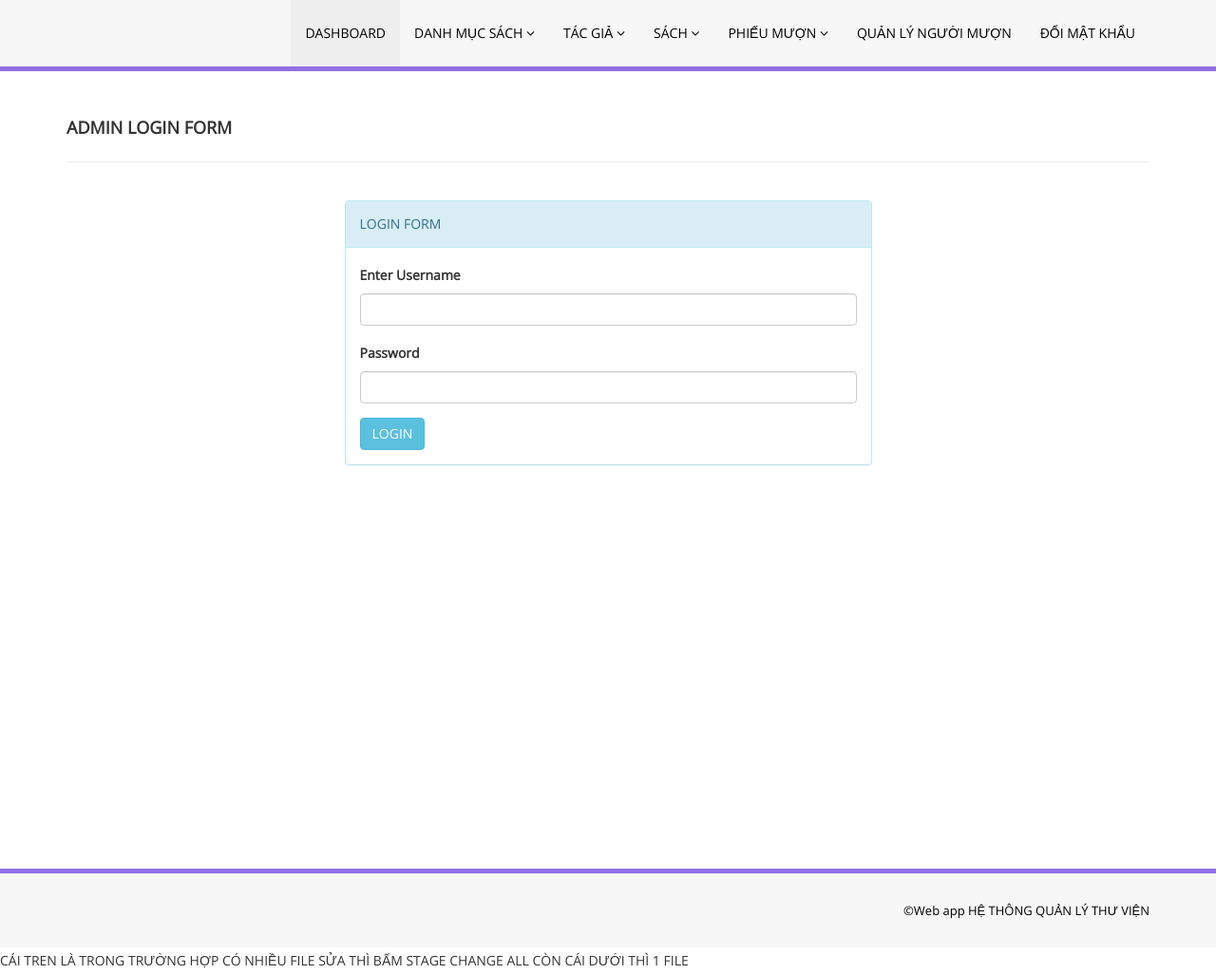
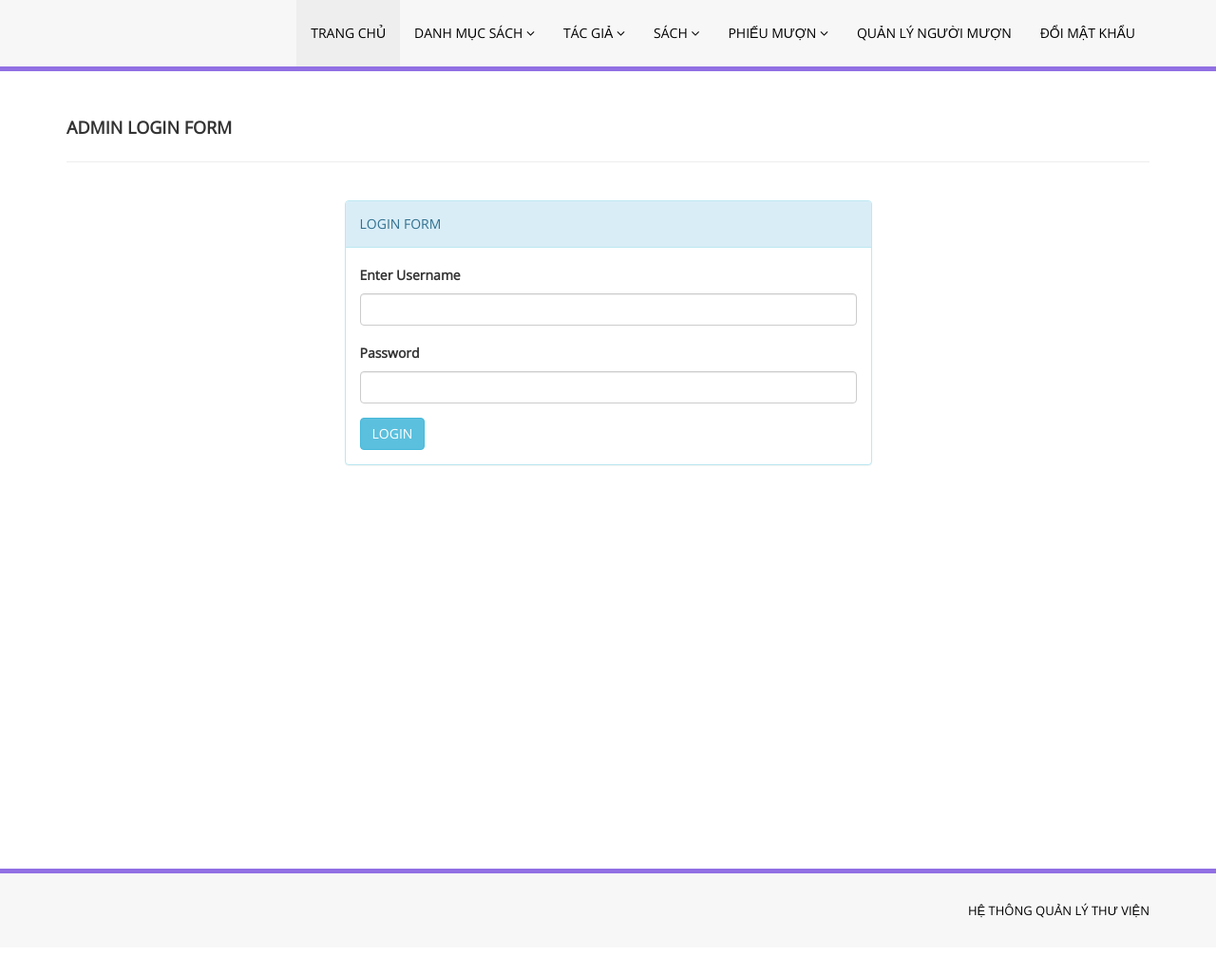
Before and after one commit to minhnhattt/Library-Management, a PHP site: page /admin/index.php in a window 1280 px wide. Shown: the part 90-1116 px from the top of the page at 95% size. After the commit the page ends 1057 px from the top, so only its background shows below. Run offline with PHP 8.4, Linux system fonts and the light colour scheme.

Commit message:
sửa trang chủ

```diff
--- a/admin/includes/footer.php
+++ b/admin/includes/footer.php
@@ -2,10 +2,9 @@
         <div class="container">
             <div class="row">
                 <div class="col-md-12">
-                   &copy;Web app HỆ THÔNG QUẢN LÝ THƯ VIỆN
+                    HỆ THÔNG QUẢN LÝ THƯ VIỆN
                 </div>
 
             </div>
         </div>
     </section>
-    CÁI TREN LÀ TRONG TRƯỜNG HỢP CÓ NHIỀU FILE SỬA THÌ BẤM STAGE CHANGE ALL CÒN CÁI DƯỚI THÌ 1 FILE
--- a/admin/includes/header.php
+++ b/admin/includes/header.php
@@ -25,7 +25,7 @@
                 <div class="col-md-12">
                     <div class="navbar-collapse collapse ">
                         <ul id="menu-top" class="nav navbar-nav navbar-right">
-                            <li><a href="dashboard.php" class="menu-top-active">DASHBOARD</a></li>
+                            <li><a href="dashboard.php" class="menu-top-active">TRANG CHỦ</a></li>
 
                             <li>
                                 <a href="#" class="dropdown-toggle" id="ddlmenuItem" data-toggle="dropdown"> Danh mục sách <i class="fa fa-angle-down"></i></a>
```
